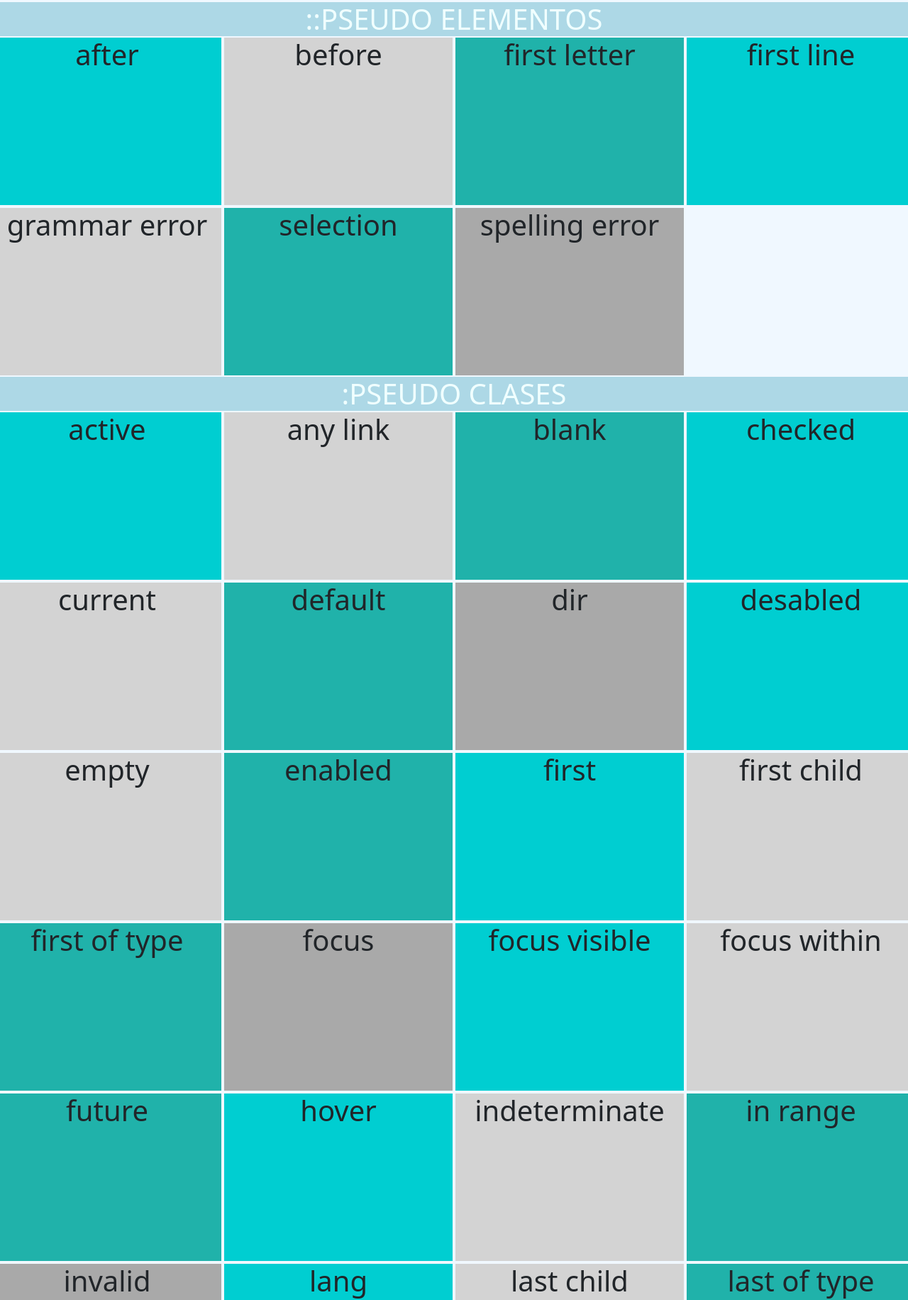
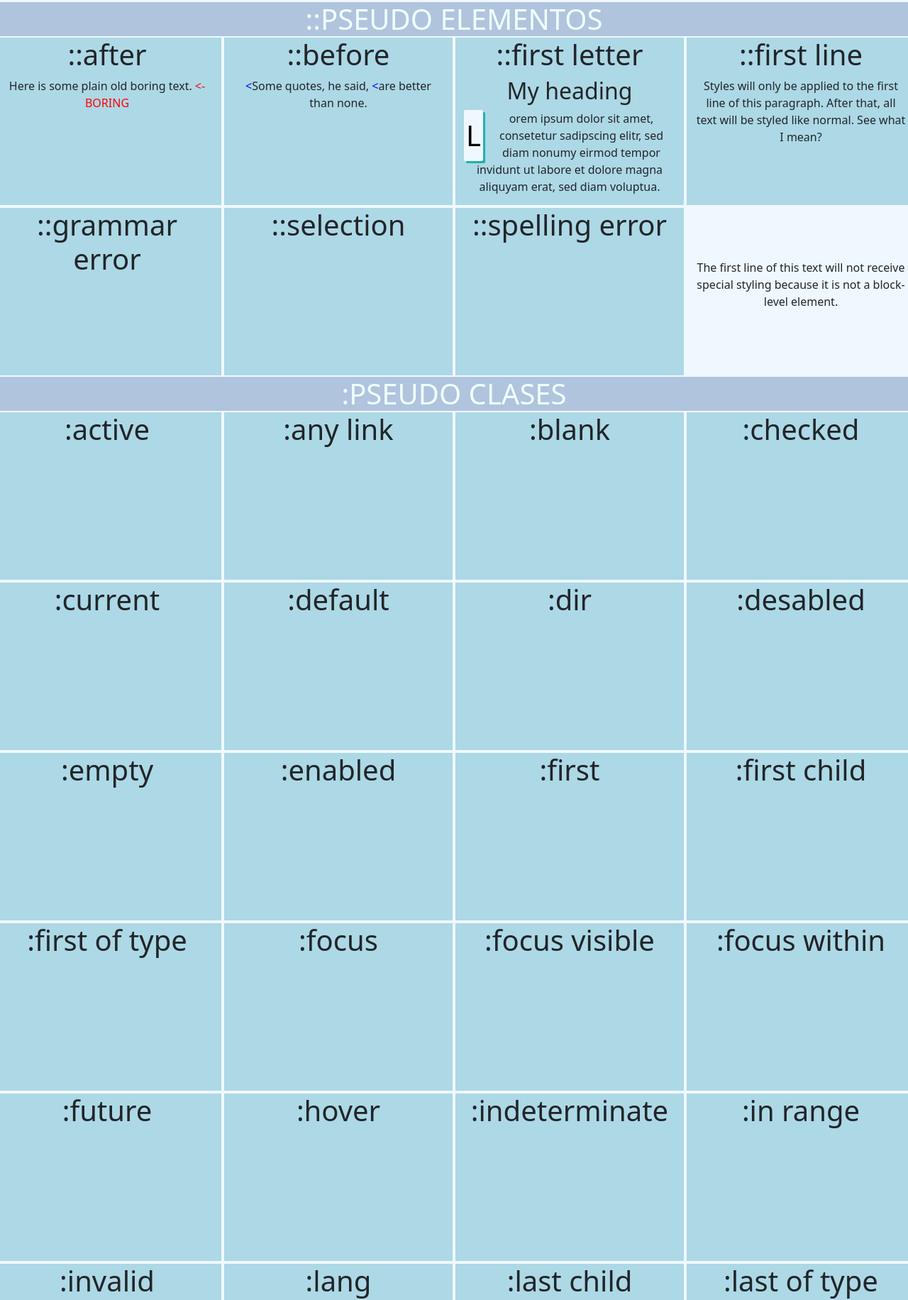
Before and after one commit to anamarizas/pseudoclaseselementos, a plain HTML site: page index.html in a window 1280 px wide. Shown: the part 61-1893 px from the top of the page at 71% size. Drawn offline with Linux system fonts and the light colour scheme.

Commit message:
cambios en las cajas

```diff
--- a/css/styles.css
+++ b/css/styles.css
@@ -10,49 +10,49 @@ body{
     height: 4rem;
 }
 .slider{
-    background-color: lightblue;
+    background-color: lightsteelblue;
     height: 3rem;
     text-align:center;
     color: azure;
 }
 .after{
-    background-color: darkturquoise;
+    background-color: lightblue;
     height: 15rem;
     text-align:center;
     border: solid aliceblue 2px;
 }
 .before{
-    background-color: lightgray;
+    background-color: lightblue;
     height: 15rem;
     text-align:center;
     border: solid aliceblue 2px;
 }
 .firstletter{
-    background-color: lightseagreen;
+    background-color: lightblue;
     height: 15rem;
     text-align:center;
     border: solid aliceblue 2px;
 }
 .firstline{
-    background-color: darkturquoise;
+    background-color: lightblue;
     height: 15rem;
     text-align:center;
     border: solid aliceblue 2px;
 }
 .grammarerror{
-    background-color: lightgrey;
+    background-color: lightblue;
     height: 15rem;
     text-align:center;
     border: solid aliceblue 2px;
 }
 .selection{
-    background-color:lightseagreen;
+    background-color:lightblue;
     height: 15rem;
     text-align:center;
     border: solid aliceblue 2px;
 }
 .spellingerror{
-    background-color: darkgrey;
+    background-color: lightblue;
     height: 15rem;
     text-align:center;
     border: solid aliceblue 2px;
--- a/index.html
+++ b/index.html
@@ -57,25 +57,70 @@
       </nav>
       <div class="row">
           <div class="col-xs-12 col-sm-12 col-md-6 col-lg-3 col-xl-3 after">
-              <h1>after</h1>
+            <h1>::after</h1>
+            <p class="boring-text">Here is some plain old boring text.</p>
+            <style>
+              .boring-text::after {
+                content: " <- BORING";
+                color: red;
+              }
+            </style>
           </div>
           <div class="col-xs-12 col-sm-12 col-md-6 col-lg-3 col-xl-3 before">
-              <h1>before</h1>
+            <h1>::before</h1>
+            <q>Some quotes</q>, he said, <q>are better than none</q>.
+            <style>
+              q::before {
+                content: "<";
+                color: blue;
+              }
+            </style>
           </div>
           <div class="col-xs-12 col-sm-12 col-md-6 col-lg-3 col-xl-3 firstletter">
-              <h1>first letter</h1>
+              <h1>::first letter</h1>
+              <h2>My heading</h2>
+              <p>
+                Lorem ipsum dolor sit amet, consetetur sadipscing elitr, sed diam nonumy
+                eirmod tempor invidunt ut labore et dolore magna aliquyam erat, sed diam
+                voluptua.
+              </p>
+              <style>
+                p {
+                  height: 15rem;
+                  line-height: 1.5;
+                }
+                h2 + p::first-letter {
+                  color: black;
+                  background-color: aliceblue;
+                  border-radius: 2px;
+                  box-shadow: 3px 3px 0 lightseagreen;
+                  font-size: 250%;
+                  padding: 6px 3px;
+                  margin-right: 6px;
+                  float: left;
+                }
+              </style>
           </div>
           <div class="col-xs-12 col-sm-12 col-md-6 col-lg-3 col-xl-3 firstline">
-              <h1>first line</h1>
+              <h1>::first line</h1>
+              <p>
+                Styles will only be applied to the first line of this paragraph. After that,
+                all text will be styled like normal. See what I mean?
+              </p>
+
+              <span>
+                The first line of this text will not receive special styling because it is not
+                a block-level element.
+              </span>
           </div>
           <div class="col-xs-12 col-sm-12 col-md-6 col-lg-3 col-xl-3 grammarerror">
-              <h1>grammar error</h1>
+              <h1>::grammar error</h1>
           </div>
           <div class="col-xs-12 col-sm-12 col-md-6 col-lg-3 col-xl-3 selection">
-              <h1>selection</h1>
+              <h1>::selection</h1>
           </div>
           <div class="col-xs-12 col-sm-12 col-md-6 col-lg-3 col-xl-3 spellingerror">
-              <h1>spelling error</h1>
+              <h1>::spelling error</h1>
           </div>
       </div>
       <nav class="row">
@@ -85,109 +130,154 @@
       </nav>
       <div class="row">
           <div class="col-xs-12 col-sm-12 col-md-6 col-lg-3 col-xl-3 after">
-              <h1>active</h1>
+              <h1>:active</h1>
           </div>
           <div class="col-xs-12 col-sm-12 col-md-6 col-lg-3 col-xl-3 before">
-              <h1>any link</h1>
+              <h1>:any link</h1>
           </div>
           <div class="col-xs-12 col-sm-12 col-md-6 col-lg-3 col-xl-3 firstletter">
-              <h1>blank</h1>
+              <h1>:blank</h1>
           </div>
           <div class="col-xs-12 col-sm-12 col-md-6 col-lg-3 col-xl-3 firstline">
-              <h1>checked</h1>
+              <h1>:checked</h1>
           </div>
           <div class="col-xs-12 col-sm-12 col-md-6 col-lg-3 col-xl-3 grammarerror">
-              <h1>current</h1>
+              <h1>:current</h1>
           </div>
           <div class="col-xs-12 col-sm-12 col-md-6 col-lg-3 col-xl-3 selection">
-              <h1>default</h1>
+              <h1>:default</h1>
           </div>
           <div class="col-xs-12 col-sm-12 col-md-6 col-lg-3 col-xl-3 spellingerror">
-              <h1>dir</h1>
+              <h1>:dir</h1>
           </div>
           <div class="col-xs-12 col-sm-12 col-md-6 col-lg-3 col-xl-3 after">
-            <h1>desabled</h1>
+            <h1>:desabled</h1>
           </div>
           <div class="col-xs-12 col-sm-12 col-md-6 col-lg-3 col-xl-3 before">
-              <h1>empty</h1>
+              <h1>:empty</h1>
           </div>
           <div class="col-xs-12 col-sm-12 col-md-6 col-lg-3 col-xl-3 firstletter">
-              <h1>enabled</h1>
+              <h1>:enabled</h1>
           </div>
           <div class="col-xs-12 col-sm-12 col-md-6 col-lg-3 col-xl-3 firstline">
-              <h1>first</h1>
+              <h1>:first</h1>
           </div>
           <div class="col-xs-12 col-sm-12 col-md-6 col-lg-3 col-xl-3 grammarerror">
-              <h1>first child</h1>
+              <h1>:first child</h1>
           </div>
           <div class="col-xs-12 col-sm-12 col-md-6 col-lg-3 col-xl-3 selection">
-              <h1>first of type</h1>
+              <h1>:first of type</h1>
           </div>
           <div class="col-xs-12 col-sm-12 col-md-6 col-lg-3 col-xl-3 spellingerror">
-              <h1>focus</h1>
+              <h1>:focus</h1>
           </div>
           <div class="col-xs-12 col-sm-12 col-md-6 col-lg-3 col-xl-3 after">
-            <h1>focus visible</h1>
+            <h1>:focus visible</h1>
           </div>
           <div class="col-xs-12 col-sm-12 col-md-6 col-lg-3 col-xl-3 before">
-              <h1>focus within</h1>
+              <h1>:focus within</h1>
           </div>
           <div class="col-xs-12 col-sm-12 col-md-6 col-lg-3 col-xl-3 firstletter">
-              <h1>future</h1>
+              <h1>:future</h1>
           </div>
           <div class="col-xs-12 col-sm-12 col-md-6 col-lg-3 col-xl-3 firstline">
-              <h1>hover</h1>
+              <h1>:hover</h1>
           </div>
           <div class="col-xs-12 col-sm-12 col-md-6 col-lg-3 col-xl-3 grammarerror">
-              <h1>indeterminate</h1>
+              <h1>:indeterminate</h1>
           </div>
           <div class="col-xs-12 col-sm-12 col-md-6 col-lg-3 col-xl-3 selection">
-              <h1>in range</h1>
+              <h1>:in range</h1>
           </div>
           <div class="col-xs-12 col-sm-12 col-md-6 col-lg-3 col-xl-3 spellingerror">
-              <h1>invalid</h1>
+              <h1>:invalid</h1>
           </div>
           <div class="col-xs-12 col-sm-12 col-md-6 col-lg-3 col-xl-3 after">
-            <h1>lang</h1>
+            <h1>:lang</h1>
           </div>
           <div class="col-xs-12 col-sm-12 col-md-6 col-lg-3 col-xl-3 before">
-              <h1>last child</h1>
+              <h1>:last child</h1>
           </div>
           <div class="col-xs-12 col-sm-12 col-md-6 col-lg-3 col-xl-3 firstletter">
-              <h1>last of type</h1>
+              <h1>:last of type</h1>
           </div>
           <div class="col-xs-12 col-sm-12 col-md-6 col-lg-3 col-xl-3 firstline">
-              <h1>left</h1>
+              <h1>:left</h1>
           </div>
           <div class="col-xs-12 col-sm-12 col-md-6 col-lg-3 col-xl-3 grammarerror">
-              <h1>link</h1>
+              <h1>:link</h1>
           </div>
           <div class="col-xs-12 col-sm-12 col-md-6 col-lg-3 col-xl-3 selection">
-              <h1>local link</h1>
+              <h1>:local link</h1>
           </div>
           <div class="col-xs-12 col-sm-12 col-md-6 col-lg-3 col-xl-3 spellingerror">
-              <h1>is ()</h1>
+              <h1>:is ()</h1>
           </div>
           <div class="col-xs-12 col-sm-12 col-md-6 col-lg-3 col-xl-3 after">
-            <h1>not</h1>
+            <h1>:not</h1>
           </div>
           <div class="col-xs-12 col-sm-12 col-md-6 col-lg-3 col-xl-3 before">
-              <h1>nth child</h1>
+              <h1>:nth child</h1>
           </div>
           <div class="col-xs-12 col-sm-12 col-md-6 col-lg-3 col-xl-3 firstletter">
-              <h1>nth of type</h1>
+              <h1>:nth of type</h1>
           </div>
           <div class="col-xs-12 col-sm-12 col-md-6 col-lg-3 col-xl-3 firstline">
-              <h1>nth last child</h1>
+              <h1>:nth last child</h1>
           </div>
           <div class="col-xs-12 col-sm-12 col-md-6 col-lg-3 col-xl-3 grammarerror">
-              <h1>nth last of type</h1>
+              <h1>:nth last of type</h1>
           </div>
           <div class="col-xs-12 col-sm-12 col-md-6 col-lg-3 col-xl-3 selection">
-              <h1>only child</h1>
+              <h1>:only child</h1>
           </div>
           <div class="col-xs-12 col-sm-12 col-md-6 col-lg-3 col-xl-3 spellingerror">
-              <h1>only of type</h1>
+              <h1>:only of type</h1>
+          </div>
+          <div class="col-xs-12 col-sm-12 col-md-6 col-lg-3 col-xl-3 after">
+            <h1>:optional</h1>
+          </div>
+          <div class="col-xs-12 col-sm-12 col-md-6 col-lg-3 col-xl-3 after">
+            <h1>:out-of-range</h1>
+          </div>
+          <div class="col-xs-12 col-sm-12 col-md-6 col-lg-3 col-xl-3 after">
+            <h1>:past</h1>
+          </div>
+          <div class="col-xs-12 col-sm-12 col-md-6 col-lg-3 col-xl-3 after">
+            <h1>:placeholder-shown</h1>
+          </div>
+          <div class="col-xs-12 col-sm-12 col-md-6 col-lg-3 col-xl-3 after">
+            <h1>:playing</h1>
+          </div>
+          <div class="col-xs-12 col-sm-12 col-md-6 col-lg-3 col-xl-3 after">
+            <h1>:paused</h1>
+          </div>
+          <div class="col-xs-12 col-sm-12 col-md-6 col-lg-3 col-xl-3 after">
+            <h1>:read-only</h1>
+          </div>
+          <div class="col-xs-12 col-sm-12 col-md-6 col-lg-3 col-xl-3 after">
+            <h1>:read-write</h1>
+          </div>
+          <div class="col-xs-12 col-sm-12 col-md-6 col-lg-3 col-xl-3 after">
+            <h1>:required</h1>
+          </div>
+          <div class="col-xs-12 col-sm-12 col-md-6 col-lg-3 col-xl-3 after">
+            <h1>:right</h1>
+          </div>
+          <div class="col-xs-12 col-sm-12 col-md-6 col-lg-3 col-xl-3 after">
+            <h1>:root</h1>
+          </div>
+          <div class="col-xs-12 col-sm-12 col-md-6 col-lg-3 col-xl-3 after">
+            <h1>:scope</h1>
+          </div>
+          <div class="col-xs-12 col-sm-12 col-md-6 col-lg-3 col-xl-3 after">
+            <h1>:valid</h1>
+          </div>
+          <div class="col-xs-12 col-sm-12 col-md-6 col-lg-3 col-xl-3 after">
+            <h1>:target</h1>
+          </div>
+          <div class="col-xs-12 col-sm-12 col-md-6 col-lg-3 col-xl-3 after">
+            <h1>:visited</h1>
           </div>
         </div>
 
```
